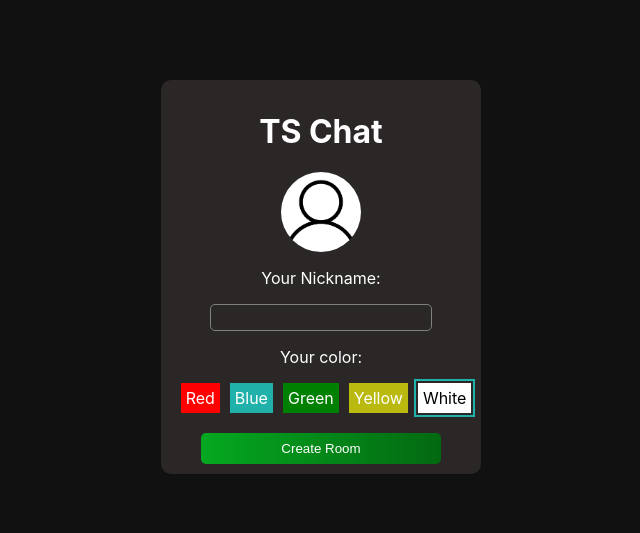
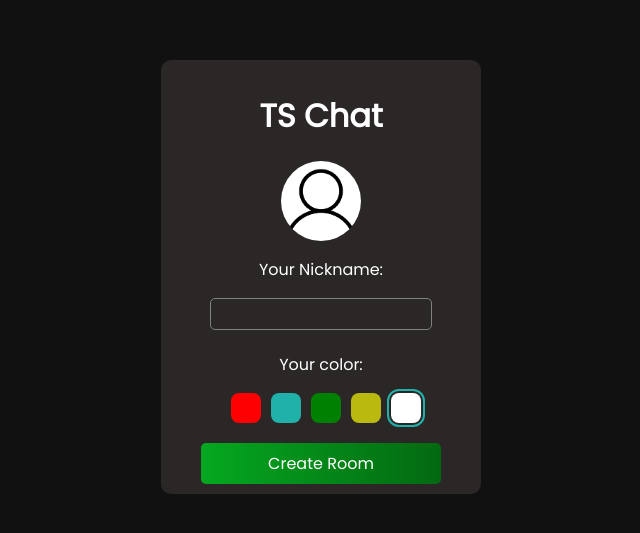
Before and after one commit to rachzy/tschat, a React (Create React App) app: page / in a window 1280 px wide. Shown: the part 123-656 px from the top of the page, without its empty margins (319-959 px from the left). Built offline with nearby package versions, Linux system fonts and the light colour scheme; no server answers.

Commit message:
Style Index

```diff
--- a/src/App.css
+++ b/src/App.css
@@ -1,3 +1,10 @@
+@import url('https://fonts.googleapis.com/css2?family=Poppins&display=swap');
+@import url('https://fonts.googleapis.com/css2?family=Roboto&display=swap');
+
+* {
+  font-family: Poppins, sans-serif;
+}
+
 ::-webkit-scrollbar {
   width: 8px;
 }
--- a/src/UI/Components/MainContainer/MainContainer.css
+++ b/src/UI/Components/MainContainer/MainContainer.css
@@ -25,13 +25,17 @@
 
 .main-container button {
     background: linear-gradient(to left, rgb(3, 105, 17), rgb(5, 168, 32));
+    color: white;
 
+    font-size: medium;
+
+    width: 80%;
     margin-top: 20px;
     padding: 8px;
-    width: 80%;
+
     border-radius: 5px;
     border: none;
-    color: white;
+
     cursor: pointer;
     transition: 0.2s all;
 }
@@ -46,10 +50,12 @@
 
 .main-container .color {
     margin-left: 10px;
-    height: fit-content;
+    width: 20px;
+    height: 20px;
     padding: 5px;
     cursor: pointer;
-    transition: 0.2s all;
+    border-radius: 1vh;
+    transition: 0.1s all;
 }
 
 .main-container .color:hover {
--- a/src/UI/Components/MainContainerSection/MainContainerSection.css
+++ b/src/UI/Components/MainContainerSection/MainContainerSection.css
@@ -4,5 +4,7 @@
     width: 100%;
 
     flex-wrap: wrap;
+    flex-direction: column;
+    align-items: center;
     justify-content: center;
 }
--- a/src/UI/Pages/Index.tsx
+++ b/src/UI/Pages/Index.tsx
@@ -188,41 +188,32 @@
               onClick={handleColorClick}
               style={{ backgroundColor: "red" }}
               className="color"
-            >
-              Red
-            </div>
+            />
             <div
               id="blue"
               onClick={handleColorClick}
               style={{ backgroundColor: "lightseagreen" }}
               className="color"
-            >
-              Blue
-            </div>
+            />
             <div
               id="green"
               onClick={handleColorClick}
               style={{ backgroundColor: "green" }}
               className="color"
-            >
-              Green
-            </div>
+            />
+
             <div
               id="yellow"
               onClick={handleColorClick}
               style={{ backgroundColor: "rgb(185, 185, 15)" }}
               className="color"
-            >
-              Yellow
-            </div>
+            />
             <div
               id="white"
               onClick={handleColorClick}
               style={{ backgroundColor: "white", color: "black" }}
               className="color clicked"
-            >
-              White
-            </div>
+            />
           </div>
         </MainContainerSection>
         <MainContainerSection>
--- a/src/index.css
+++ b/src/index.css
@@ -17,5 +17,5 @@
 p.error-message {
   text-align: center;
   color: rgb(238, 20, 20);
-  margin-bottom: 1px;
+  margin-bottom: -10px;
 }
```
